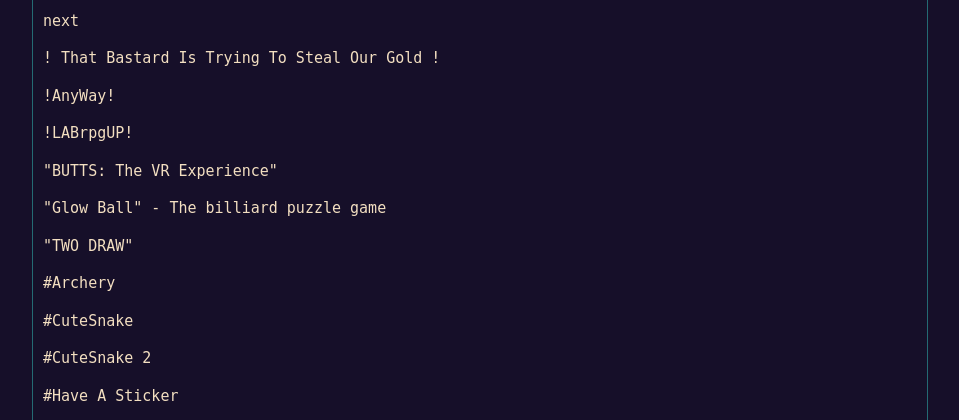
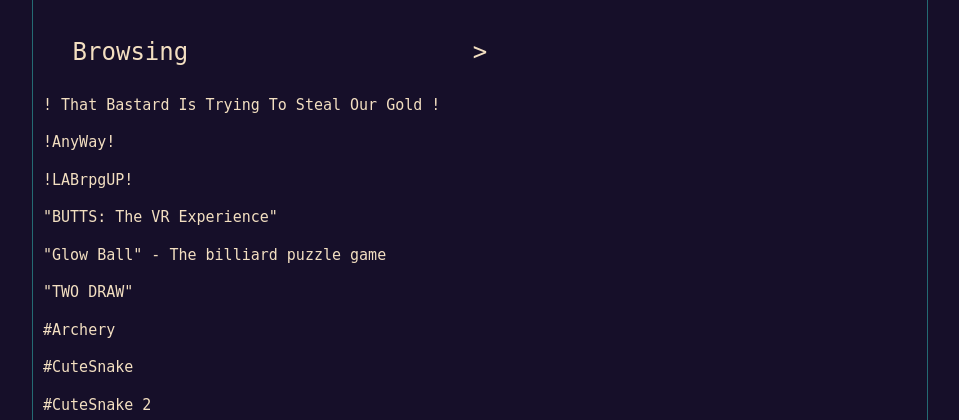
Before and after one commit to AlexCotiga07/Steam-Database, a Flask app: page /browsing/1 in a window 1280 px wide. Shown: the part 178-598 px from the top of the page, without its empty margins (160-1119 px from the left). Run offline with Flask 3, Linux system fonts and the light colour scheme; data comes from the database, SQL or seed files in the repository.

Commit message:
halfway through adding page titles + formatting next and previous buttons

```diff
--- a/app.py
+++ b/app.py
@@ -167,13 +167,13 @@ def game(id):
 @app.route('/search-results', methods=["get", "post"])
 def search():
     item = request.form["search-query"]
-    item = f"%{item}%"
+    itemm = f"%{item}%"
     sql = "SELECT id, name FROM Game WHERE name LIKE ? ORDER BY name LIMIT ?;"
-    results = query_db(sql, (item, LIMIT))
+    results = query_db(sql, (itemm, LIMIT))
     if not results:
-        return render_template("empty_page.html")
+        return render_template("empty_search.html", item=item)
     else:
-        return render_template("search_results.html", results=results)
+        return render_template("search_results.html", results=results, item=item)
 
 
 @app.errorhandler(404)
@@ -286,6 +286,7 @@ def genre_browsing(id, page):
     if page < 1 or page > (math.ceil(int(rows[0][0])/LIMIT)):
         return render_template("404.html")
     else:
+        genre = query_db("SELECT name FROM Genre WHERE id = ?", (id,))
         if (math.ceil(int(rows[0][0])/LIMIT)) == 1:
             previous = "hide"
             next_page = "hide"
@@ -308,6 +309,7 @@ def genre_browsing(id, page):
         return render_template("genre_browsing.html",
                                results=results,
                                id=id,
+                               genre=genre,
                                page=page,
                                previous=previous,
                                next_page=next_page)
@@ -321,6 +323,7 @@ def dev_browsing(id, page):
     if page < 1 or page > (math.ceil(int(rows[0][0])/LIMIT)):
         return render_template("404.html")
     else:
+        dev = query_db("SELECT name FROM Developer WHERE id = ?", (id,))
         if (math.ceil(int(rows[0][0])/LIMIT)) == 1:
             previous = "hide"
             next_page = "hide"
@@ -343,6 +346,7 @@ def dev_browsing(id, page):
         return render_template("dev_browsing.html",
                                results=results,
                                id=id,
+                               dev=dev,
                                page=page,
                                previous=previous,
                                next_page=next_page)
@@ -356,6 +360,7 @@ def publisher_browsing(id, page):
     if page < 1 or page > (math.ceil(int(rows[0][0])/LIMIT)):
         return render_template("404.html")
     else:
+        publisher = query_db("SELECT name FROM Publisher WHERE id = ?", (id,))
         if (math.ceil(int(rows[0][0])/LIMIT)) == 1:
             previous = "hide"
             next_page = "hide"
@@ -378,6 +383,7 @@ def publisher_browsing(id, page):
         return render_template("publisher_browsing.html",
                                results=results,
                                id=id,
+                               publisher=publisher,
                                page=page,
                                previous=previous,
                                next_page=next_page)
--- a/static/css/style.css
+++ b/static/css/style.css
@@ -170,6 +170,18 @@ ul {
     margin: 15px;
 }
 
+.page-title {
+    display: grid;
+    grid-template-columns: 20% 60% 20%;
+    padding-left: auto;
+    padding-right: auto;
+    width: 100%;
+}
+
+.page-title a, .page-title .title {
+    text-align: center;
+}
+
 /*-------------------------|
 |                          |
 |          FOOTER          |
--- a/templates/dev_browsing.html
+++ b/templates/dev_browsing.html
@@ -1,7 +1,7 @@
 {% extends "layout.html"%}
 {% block content %}
 
-<a href="/dev_browsing/{{id}}/{{page-1}}" class="{{previous}}">previous</a> <a href="/dev_browsing/{{id}}/{{page+1}}" class="{{next_page}}">next</a>
+<a href="/dev_browsing/{{id}}/{{page-1}}" class="{{previous}}"><</a> <h3>Games developed by {{dev[0][0]}}</h3> <a href="/dev_browsing/{{id}}/{{page+1}}" class="{{next_page}}">next</a>
 
 <div class="item-block">
     {% for item in results %}
--- /dev/null
+++ b/templates/empty_search.html
@@ -0,0 +1,6 @@
+{% extends "layout.html"%}
+{% block content %}
+
+<h1>No results for "{{item}}"</h1>
+
+{% endblock %}
--- a/templates/index.html
+++ b/templates/index.html
@@ -1,7 +1,7 @@
 {% extends "layout.html"%}
 {% block content %}
 
-<a href="/browsing/{{page-1}}" class="{{previous}}">previous</a> <a href="/browsing/{{page+1}}" class="{{next_page}}">next</a>
+<h3 class="page-title"><a href="/browsing/{{page-1}}" class="{{previous}}"><</a> <div class = "title">Browsing</div> <a href="/browsing/{{page+1}}" class="{{next_page}}">></a></h3>
 
 <div class="item-block">
     {% for item in results %}
--- a/templates/nav.html
+++ b/templates/nav.html
@@ -4,7 +4,7 @@
     <a href="/free_games/1" class="nav-item">Free games</a>
     <a href="/highest_rated/1" class="nav-item">Highest rated</a>
     <form action="/search-results" method="post" class="right-border">
-        <input type="text" placeholder="Search..." name="search-query">
+        <input type="text" placeholder="Search..." name="search-query" maxlength="50">
         <input type="submit" value="Submit">
     </form>
 </div>
--- a/templates/search_results.html
+++ b/templates/search_results.html
@@ -1,5 +1,7 @@
 {% extends "layout.html"%}
 {% block content %}
+
+<h3>Showing results for "{{item}}"</h3>
 
 <div class="item-block">
     {% for item in results %}
```
